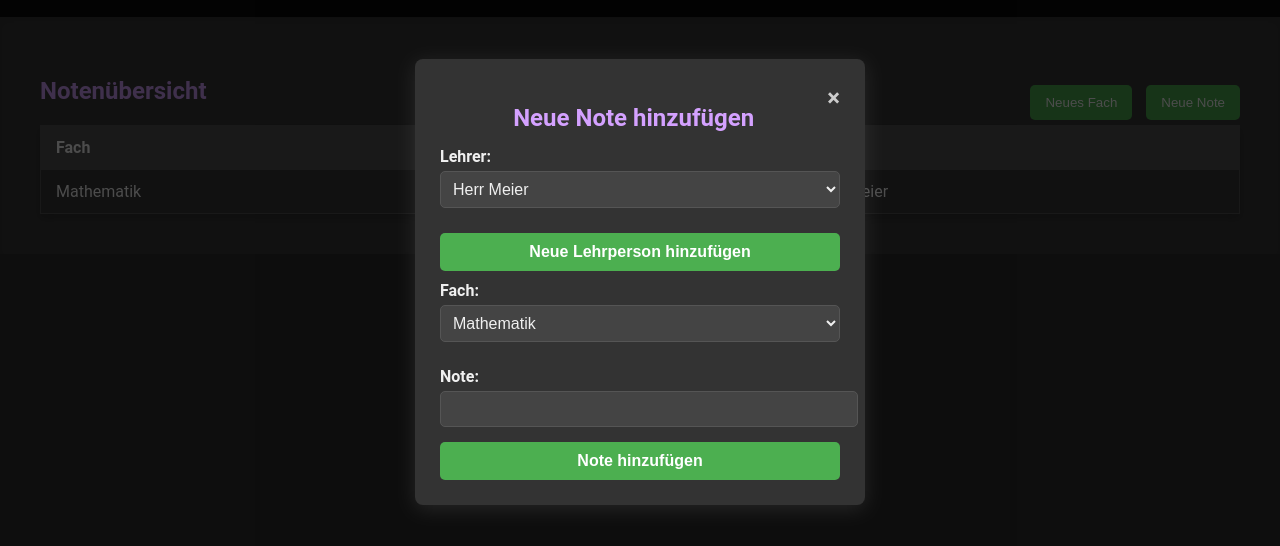
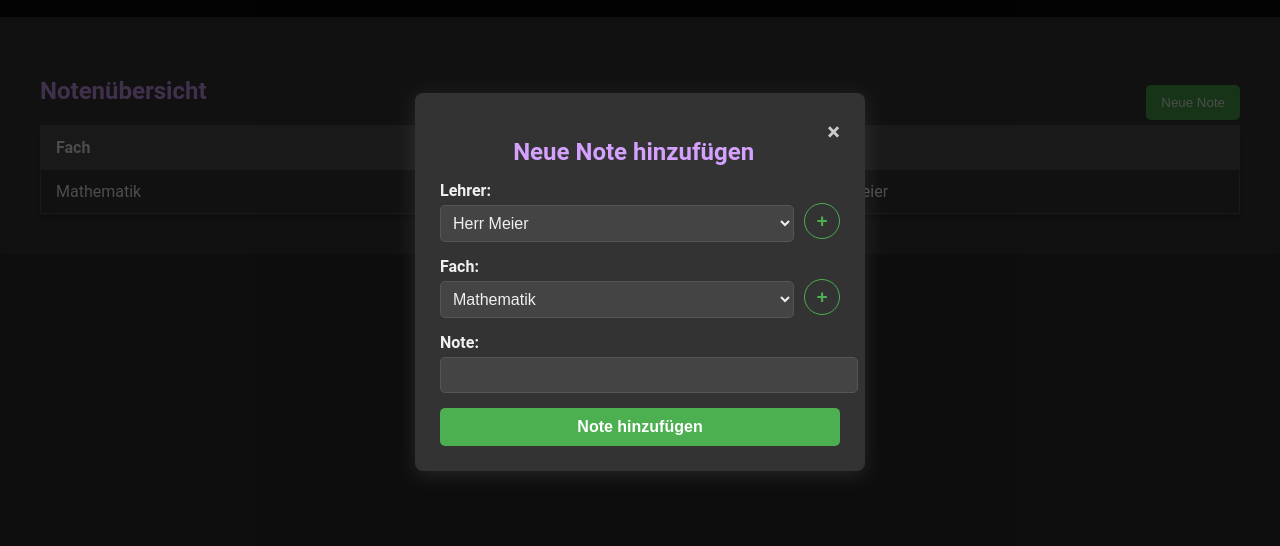
Before and after one commit to StrandedOwl/School-Planner, a plain HTML site: page Frontend (Andrin)/index.html in a window 1280 px wide. Both pictures are taken after a click on the button "Neue Note". Shown: the part 118-664 px from the top of the page. Drawn offline with Linux system fonts and the light colour scheme.

Commit message:
popup finished

```diff
--- a/Frontend (Andrin)/index.html
+++ b/Frontend (Andrin)/index.html
@@ -21,7 +21,6 @@
             <h2>Notenübersicht</h2>
             <div class="table-container">
                 <div class="action-buttons">
-                    <button id="add-subject">Neues Fach</button>
                     <button id="add-grade">Neue Note</button>
                 </div>
                 <table>
--- a/Frontend (Andrin)/popups/popup.css
+++ b/Frontend (Andrin)/popups/popup.css
@@ -115,7 +115,111 @@ body.dark-mode .popup-content select {
     background-color: #45a049;
 }
 
-#teacher-buttons button {
-    margin-top: 10px;
-    margin-right: 5px;
+/* Styling für Toggle-Buttons */
+.toggle-button {
+    background-color: transparent;
+    border: 1px solid #4CAF50;
+    color: #4CAF50;
+    font-size: 1.2em;
+    width: 40px;
+    height: 40px;
+    border-radius: 50%;
+    display: flex;
+    align-items: center;
+    justify-content: center;
+    cursor: pointer;
+    transition: background-color 0.2s, color 0.2s;
 }
+
+.toggle-button:hover {
+    background-color: #4CAF50;
+    color: white;
+}
+
+/* Spezifischer Toggle-Button-Stil */
+#teacher-selection .toggle-button, #subject-selection .toggle-button {
+    background-color: transparent;
+    border: 1px solid #4CAF50;
+    color: #4CAF50;
+    font-size: 1.2em;
+    width: 40px;
+    height: 40px;
+    border-radius: 50%;
+    display: flex;
+    align-items: center;
+    justify-content: center;
+    cursor: pointer;
+    transition: background-color 0.2s, color 0.2s;
+}
+
+#teacher-selection .toggle-button:hover, #subject-selection .toggle-button:hover {
+    background-color: #4CAF50;
+    color: white;
+}
+
+
+#teacher-selection, #subject-selection {
+    display: flex;
+    align-items: center;
+}
+
+#teacher-selection select, #subject-selection select,
+#teacher-selection input, #subject-selection input {
+    flex: 1;
+}
+
+#teacher-selection .toggle-button, #subject-selection .toggle-button {
+    margin-left: 10px;
+}
+
+
+#teacher-selection, #subject-selection {
+    display: flex;
+    align-items: center;
+    margin-bottom: 15px; /* Abstand nach unten für besseren Look */
+}
+
+#teacher-selection select, #subject-selection select,
+#teacher-selection input, #subject-selection input {
+    flex: 1;
+    padding: 8px; /* Einheitlicheres Padding */
+}
+
+#teacher-selection .toggle-button, #subject-selection .toggle-button {
+    margin-left: 12px; /* Mehr Abstand zwischen Dropdown und + */
+    width: 36px;
+    height: 36px;
+    font-size: 1.2em;
+}
+
+
+#teacher-selection, #subject-selection {
+    display: flex;
+    align-items: center;
+    margin-bottom: 15px;
+}
+
+#teacher-selection select, #subject-selection select,
+#teacher-selection input, #subject-selection input {
+    flex: 1;
+    padding: 8px;
+    margin: 0; /* Kein zusätzlicher Rand um die Felder */
+}
+
+#teacher-selection .toggle-button, #subject-selection .toggle-button {
+    margin-left: 10px;
+    width: 36px;
+    height: 36px;
+    font-size: 1.2em;
+    display: flex;
+    align-items: center;
+    justify-content: center;
+    /* Vertikale Ausrichtung feinabstimmen */
+    position: relative;
+    top: -2px; /* Schiebt den Button leicht nach oben */
+}
+
+.toggle-button.active {
+    background-color: #4CAF50;
+    color: white;
+}
--- a/Frontend (Andrin)/popups/popup.html
+++ b/Frontend (Andrin)/popups/popup.html
@@ -5,26 +5,27 @@
         <form id="grade-form">
             <label for="teacher">Lehrer:</label>
 
-            <!-- Container zum Wechseln zwischen Dropdown und Eingabefeld -->
             <div id="teacher-selection">
                 <select id="teacher" name="teacher">
                     <option value="Herr Meier">Herr Meier</option>
                     <option value="Frau Müller">Frau Müller</option>
                 </select>
                 <input type="text" id="new-teacher" name="new-teacher" placeholder="Neue Lehrperson" style="display: none;">
-            </div>
-
-            <div id="teacher-buttons">
-                <button type="button" id="add-new-teacher">Neue Lehrperson hinzufügen</button>
-                <button type="button" id="choose-existing-teacher" style="display: none;">Bestehende Lehrperson wählen</button>
+                <button type="button" id="toggle-teacher" class="toggle-button">+</button>
             </div>
 
             <label for="subject">Fach:</label>
-            <select id="subject" name="subject">
-                <option value="Mathematik">Mathematik</option>
-                <option value="Englisch">Englisch</option>
-                <option value="Geschichte">Geschichte</option>
-            </select>
+
+            <div id="subject-selection">
+                <select id="subject" name="subject">
+                    <option value="Mathematik">Mathematik</option>
+                    <option value="Englisch">Englisch</option>
+                    <option value="Geschichte">Geschichte</option>
+                </select>
+                <input type="text" id="new-subject" name="new-subject" placeholder="Neues Fach" style="display: none;">
+                <button type="button" id="toggle-subject" class="toggle-button">+</button>
+            </div>
+
 
             <label for="grade">Note:</label>
             <input type="number" id="grade" name="grade" min="1" max="6" step="0.001" required>
--- a/Frontend (Andrin)/script.js
+++ b/Frontend (Andrin)/script.js
@@ -19,27 +19,50 @@ document.getElementById("add-grade").addEventListener("click", function () {
                     setTimeout(() => popup.style.display = "none", 300);
                 }
             });
-            document.getElementById("popup-container").addEventListener("click", function (event) {
-                if (event.target.id === "add-new-teacher") {
-                    document.getElementById("teacher").style.display = "none";
-                    document.getElementById("new-teacher").style.display = "block";
-                    document.getElementById("add-new-teacher").style.display = "none";
-                    document.getElementById("choose-existing-teacher").style.display = "inline";
+
+            // Umschalten zwischen Dropdown und Eingabefeld für Lehrer
+            const teacherToggleButton = document.getElementById("toggle-teacher");
+            teacherToggleButton.addEventListener("click", function () {
+                const teacherSelect = document.getElementById("teacher");
+                const newTeacherInput = document.getElementById("new-teacher");
+
+                if (teacherSelect.style.display !== "none") {
+                    teacherSelect.style.display = "none";
+                    newTeacherInput.style.display = "block";
+                    teacherToggleButton.textContent = "-";
+                    teacherToggleButton.classList.add("active"); // Klasse hinzufügen
+                } else {
+                    teacherSelect.style.display = "block";
+                    newTeacherInput.style.display = "none";
+                    teacherToggleButton.textContent = "+";
+                    teacherToggleButton.classList.remove("active"); // Klasse entfernen
                 }
+            });
 
-                if (event.target.id === "choose-existing-teacher") {
-                    document.getElementById("new-teacher").style.display = "none";
-                    document.getElementById("teacher").style.display = "block";
-                    document.getElementById("add-new-teacher").style.display = "inline";
-                    document.getElementById("choose-existing-teacher").style.display = "none";
+            // Umschalten zwischen Dropdown und Eingabefeld für Fach
+            const subjectToggleButton = document.getElementById("toggle-subject");
+            subjectToggleButton.addEventListener("click", function () {
+                const subjectSelect = document.getElementById("subject");
+                const newSubjectInput = document.getElementById("new-subject");
+
+                if (subjectSelect.style.display !== "none") {
+                    subjectSelect.style.display = "none";
+                    newSubjectInput.style.display = "block";
+                    subjectToggleButton.textContent = "-";
+                    subjectToggleButton.classList.add("active"); // Klasse hinzufügen
+                } else {
+                    subjectSelect.style.display = "block";
+                    newSubjectInput.style.display = "none";
+                    subjectToggleButton.textContent = "+";
+                    subjectToggleButton.classList.remove("active"); // Klasse entfernen
                 }
             });
 
             document.getElementById('grade-form').addEventListener('submit', function (event) {
-                event.preventDefault(); // Verhindert das Neuladen der Seite
+                event.preventDefault();
 
-                const teacher = document.getElementById('teacher').value;
-                const subject = document.getElementById('subject').value;
+                const teacher = document.getElementById('teacher').value || document.getElementById('new-teacher').value;
+                const subject = document.getElementById('subject').value || document.getElementById('new-subject').value;
                 const grade = document.getElementById('grade').value;
 
                 const tableBody = document.querySelector('table tbody');
```
